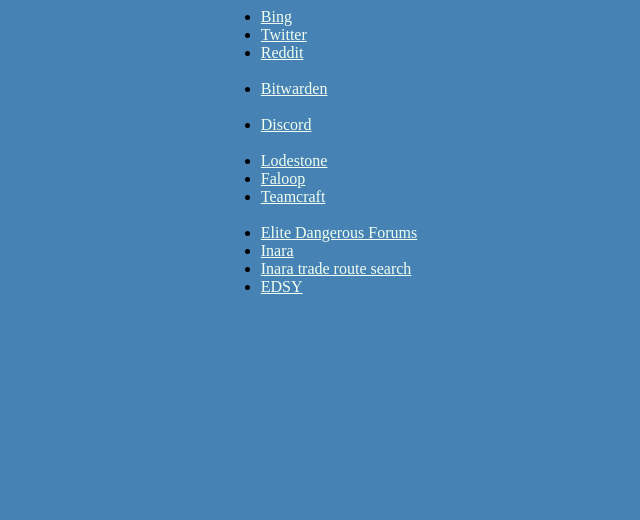
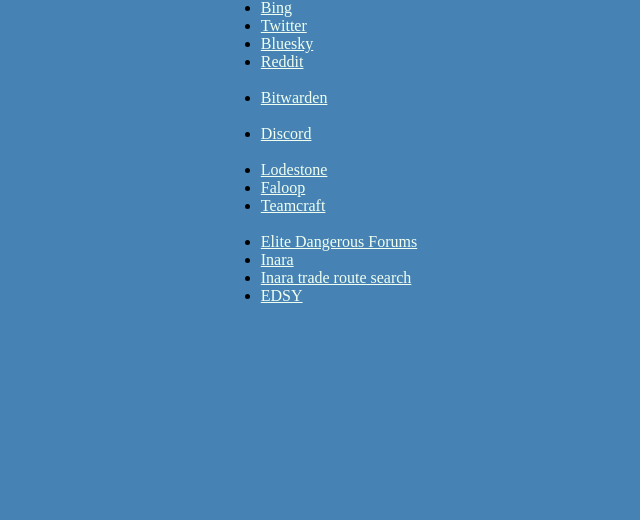
Before and after one commit to Unknown-Zombie/Unknown-Zombie.github.io, a plain HTML site: page steam/index.html in a window 1280 px wide. Shown: the part 280-800 px from the top of the page, without its empty margins (321-961 px from the left). Drawn offline with Linux system fonts and the light colour scheme.

Commit message:
added bluesky

```diff
--- a/steam/index.html
+++ b/steam/index.html
@@ -27,6 +27,7 @@
         <ul>
             <li><a href="https://www.bing.com">Bing</a></li>
             <li><a href="https://twitter.com/#!/">Twitter</a></li>
+			<li><a href="https://bsky.app">Bluesky</a></li>
             <li><a href="https://reddit.com">Reddit</a></li>
             <br>
 			<li><a href="https://vault.bitwarden.com">Bitwarden</a></li>
```
